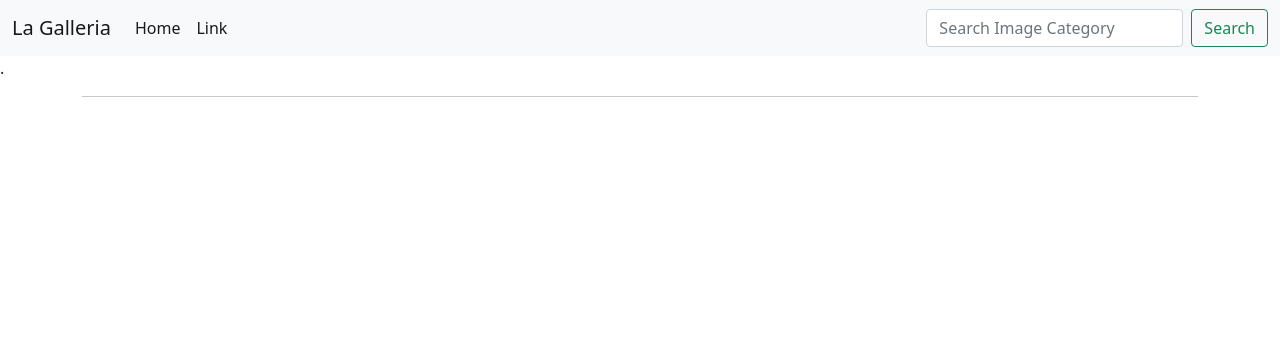
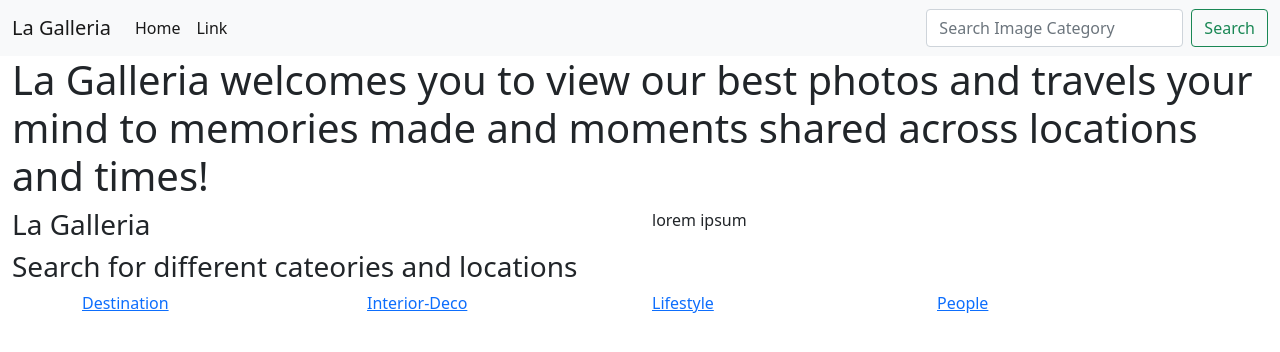
Before and after one commit to Grievi/Personal-Galleria, a Django app: page /location/1/ in a window 1280 px wide. Shown: the top 352 px of the page. Run offline with Django 3.2, Linux system fonts and the light colour scheme; data that the repository does not hold is empty.

Commit message:
modified search_res.html

```diff
--- a/galleria/templates/gallery/location.html
+++ b/galleria/templates/gallery/location.html
@@ -1,19 +1,52 @@
-{% extends 'base.html'%}
+{% extends 'base.html' %}
 
-{% block content %}
-.
+
+{% block content%}
+<div id="landing-page" class="container-fluid">
+    <div>
+        <h1>La Galleria welcomes you to view our best photos and travels your mind to memories made and moments shared
+            across locations and times!</h1>
+    </div>
+    <div class="row">
+        <div id="section1" class="col-md-6  col-sm-6  col-lg-6">
+            <h3>
+                La Galleria
+            </h3>
+            <h3>
+                Search for different cateories and locations
+            </h3>
+        </div>
+        <div id="section2" class="col-md-6 col-sm-6  col-lg-6">
+            <p>lorem ipsum</p>
+        </div>
+    </div>
+</div>
+
+<div class="container-fluid">
     <div class="container">
+        <div class="row">
+            <div class="col-md-3 ">
+               <a href="">Destination</a>
+            </div>
+            <div class="col-md-3 ">
+                <a href="">Interior-Deco</a>
+            </div>
+            <div class="col-md-3 ">
+               <a href="">Lifestyle</a>
+            </div>
+            <div class="col-md-3 ">
+                <a href="">People</a>
+            </div>
+        </div>
+        <!-- the first row -->
+    <div class="row">
+        {% for image in images %}
+        <div class="card col-md-3 col-sm-12 col-lg-4 mb-3 g-1">
+            <div class="card" data-bs-toggle="modal" data-bs-target="#modal{{image.id}}">
+                <img src="{{image.img.url}}" alt="{{image.name}}" class="card-img">
+                <p class="image-title">{{image.name}}</p>
+            </div>
 
-    <hr>
-
-    {% if location_images %}
-    <div class="card-columns">
-
-        {% for image in location_images %}
-
-        <div class="card" data-toggle="modal" data-target="#{{image.id}}">
-            <img src="{{image.img.url}}" alt="{{image.name}}" class="card-img">
-        </div>
 
             <div class="modal" id="modal{{image.id}}" tabindex="-1" >
                 <div class="modal-dialog">
@@ -38,11 +71,11 @@
                   </div>
                 </div>
               </div>
-
-
+        </div>
         {% endfor %}
     </div>
-    {% endif %}
 
     </div>
+</div>
+
     {% endblock %}
--- a/galleria/templates/navbar.html
+++ b/galleria/templates/navbar.html
@@ -1,16 +1,16 @@
 <nav class="navbar navbar-expand-lg navbar-light bg-light">
     <div class="container-fluid">
-      <a class="navbar-brand" href="#">La Galleria</a>
+      <a class="navbar-brand" href="{% url 'pics'%}">La Galleria</a>
       <button class="navbar-toggler" type="button" data-bs-toggle="collapse" data-bs-target="#navbarSupportedContent" aria-controls="navbarSupportedContent" aria-expanded="false" aria-label="Toggle navigation">
         <span class="navbar-toggler-icon"></span>
       </button>
       <div class="collapse navbar-collapse" id="navbarSupportedContent">
         <ul class="navbar-nav me-auto mb-2 mb-lg-0">
           <li class="nav-item">
-            <a class="nav-link active" aria-current="page" href="#">Home</a>
+            <a class="nav-link active" aria-current="page" href="{% url 'pics'%}">Home</a>
           </li>
           <li class="nav-item">
-            <a class="nav-link active" href="#">Link</a>
+            <a class="nav-link active" href="{% url 'pics'%}">Link</a>
           </li>
         </ul>
         <form class="d-flex" action="{% url 'search'%}" role="search">
--- a/galleria/urls.py
+++ b/galleria/urls.py
@@ -1,12 +1,12 @@
-from django.conf.urls import url
+from django.urls import  path
 from . import views
 from django.conf import settings
 from django.conf.urls.static import static
 
 urlpatterns=[
-    url(r'^$', views.pics, name='pics'),
-    url(r'^search/', views.search_results, name='search'),
-    url(r'^location/(?P<location>\w+)/', views.image_location, name='location'),
+    path('', views.pics, name='pics'),
+    path('search/', views.search_results, name='search'),
+    path('location/<location>/', views.image_location, name='location'),
 ]
 
 if settings.DEBUG:
--- a/galleria/views.py
+++ b/galleria/views.py
@@ -10,7 +10,7 @@ def pics(request):
 def image_location(request, location):
     images =Img.filter_by_location(location)
 
-    return render(request, 'gallery/location.html', {'images_location': images})
+    return render(request, 'gallery/location.html', {'images': images})
 
 def search_results(request):
 
```
Also changed, not shown: galleria/templates/gallery/search_res.html (+5 -19 lines), images/pexels-magda-ehlers-1337387.jpg (added). Lines whose indentation alone changed are shown as unchanged.
